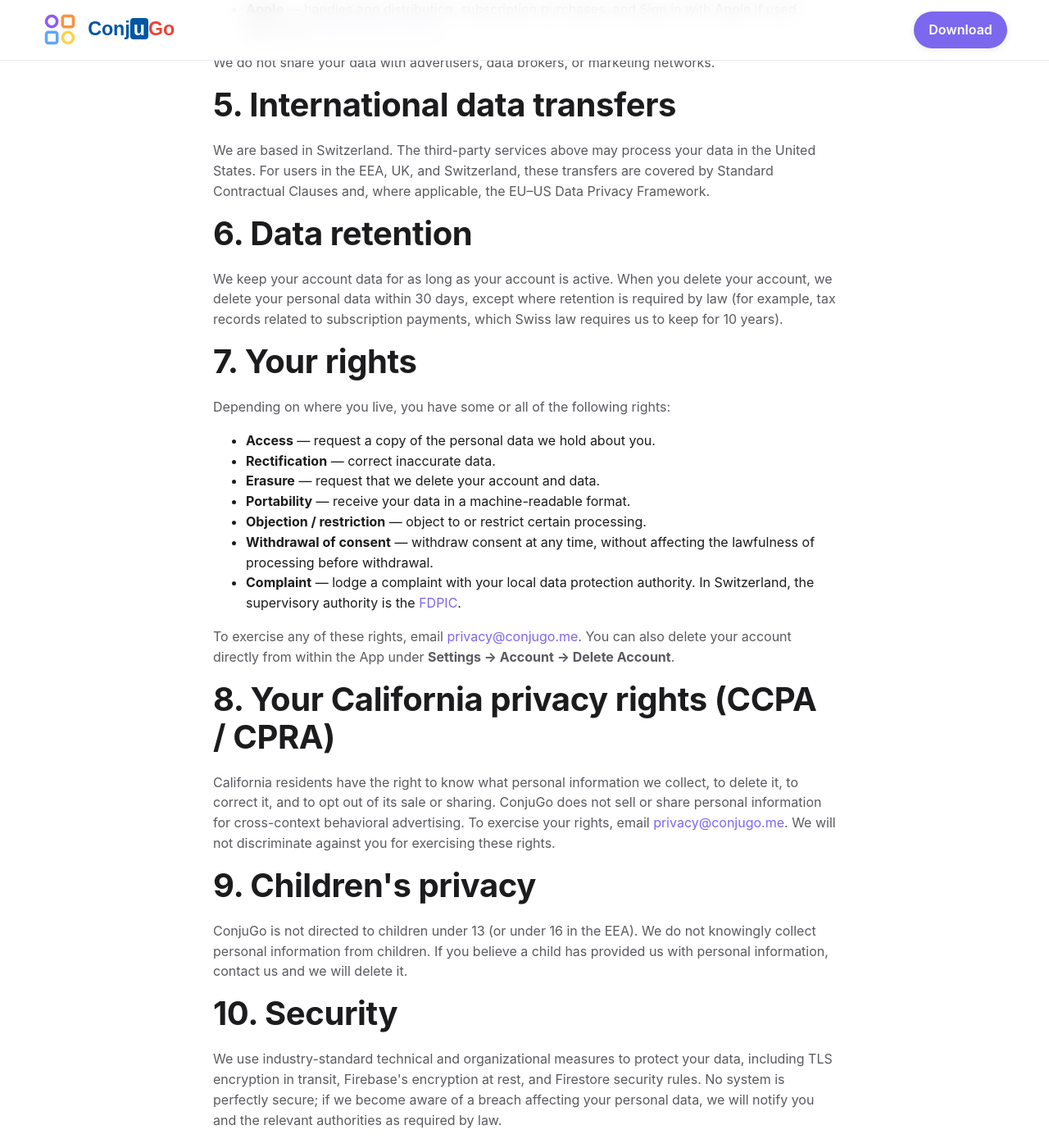
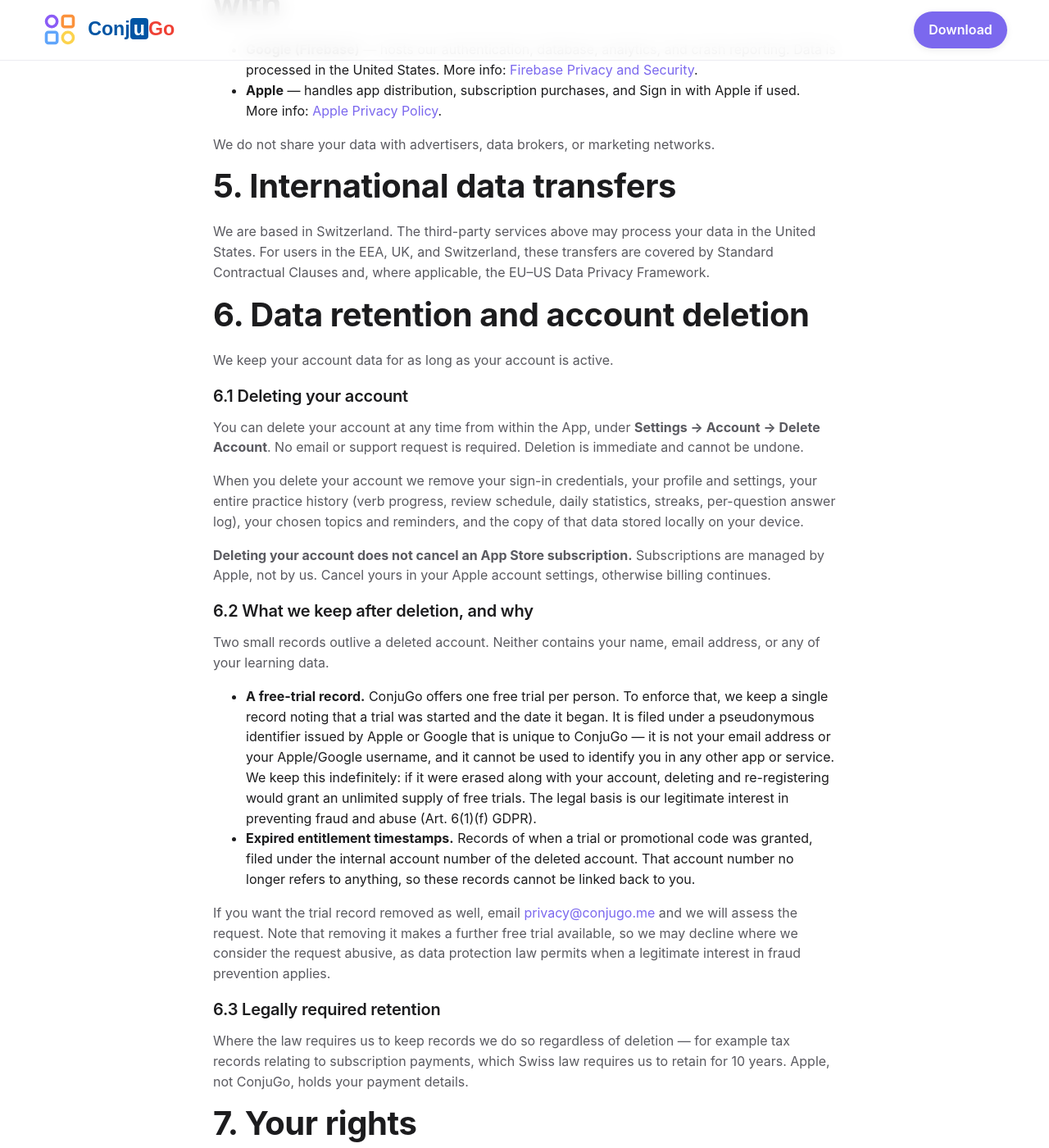
Before and after one commit to kovacik/conjugo.github.io, a Jekyll site: the page built from privacy.md, in a window 1280 px wide and 1400 px high, scrolled down 1977 px. Shown: the whole window at 82% size. Built offline with Jekyll 4.4.1, drawn with Linux system fonts in a browser that asks for light colours; some of the changed text lies outside the part shown.

Commit message:
Disclose trial-ledger retention and in-app account deletion
The app now offers in-app account deletion (App Store Guideline 5.1.1(v)) and
enforces one free trial per person via a record that deliberately outlives a
deleted account. Both need saying out loud.

privacy.md
  - 6.1 how to delete an account, what is removed, and that deletion does NOT
    cancel an App Store subscription
  - 6.2 what survives deletion and why: the pseudonymous Apple/Google provider
    identifier plus a first-trial date, kept indefinitely under legitimate
    interest in fraud prevention (Art. 6(1)(f) GDPR), and the orphaned
    entitlement timestamps; plus how to ask for the trial record to be removed
    and why we may decline
  - 1.1 names Sign in with Apple alongside Google, and the Apple relay address
  - 3 ties the retained record to the legitimate-interests basis

terms.md
  - 3.1 states the trial is one per person and that deleting an account does
    not make a further trial available

```diff
--- a/privacy.md
+++ b/privacy.md
@@ -20,7 +20,7 @@ permalink: /privacy/
 
 <h3>1.1 Information you provide</h3>
 <ul>
-  <li><strong>Account information</strong> — when you sign in with Google, we receive your email address, Google account identifier, and profile name.</li>
+  <li><strong>Account information</strong> — when you sign in with Google or with Apple, we receive your email address, a pseudonymous account identifier issued by that provider, and (where you allow it) your profile name. If you use Sign in with Apple and choose to hide your email, we only ever see Apple's relay address. The provider identifier is specific to ConjuGo and is retained after account deletion for the limited purpose described in section 6.2.</li>
   <li><strong>Onboarding preferences</strong> — your first name, self-assessed French level, chosen topics, weekly schedule, and reminder preferences.</li>
   <li><strong>Learning activity</strong> — which verbs and tenses you practice, your answers (correct and incorrect), streak data, and accuracy trends.</li>
   <li><strong>Support communications</strong> — if you email us, we retain the contents to respond and improve the Service.</li>
@@ -53,7 +53,7 @@ permalink: /privacy/
 <p>For users in the European Economic Area, the United Kingdom, and Switzerland, our legal bases are:</p>
 <ul>
   <li><strong>Performance of a contract</strong> — processing necessary to provide the Service you signed up for (account, progress tracking, subscription delivery).</li>
-  <li><strong>Legitimate interests</strong> — analytics and crash reporting to maintain and improve the Service, fraud prevention, and security.</li>
+  <li><strong>Legitimate interests</strong> — analytics and crash reporting to maintain and improve the Service, security, and fraud prevention (including the free-trial record described in section 6.2, which prevents the same person claiming repeated free trials).</li>
   <li><strong>Consent</strong> — push notifications (which you can revoke at any time in iOS Settings).</li>
   <li><strong>Legal obligation</strong> — where required to retain records for tax, accounting, or regulatory compliance.</li>
 </ul>
@@ -71,9 +71,32 @@ permalink: /privacy/
 
 <p>We are based in Switzerland. The third-party services above may process your data in the United States. For users in the EEA, UK, and Switzerland, these transfers are covered by Standard Contractual Clauses and, where applicable, the EU–US Data Privacy Framework.</p>
 
-<h2>6. Data retention</h2>
+<h2>6. Data retention and account deletion</h2>
 
-<p>We keep your account data for as long as your account is active. When you delete your account, we delete your personal data within 30 days, except where retention is required by law (for example, tax records related to subscription payments, which Swiss law requires us to keep for 10 years).</p>
+<p>We keep your account data for as long as your account is active.</p>
+
+<h3>6.1 Deleting your account</h3>
+
+<p>You can delete your account at any time from within the App, under <strong>Settings → Account → Delete Account</strong>. No email or support request is required. Deletion is immediate and cannot be undone.</p>
+
+<p>When you delete your account we remove your sign-in credentials, your profile and settings, your entire practice history (verb progress, review schedule, daily statistics, streaks, per-question answer log), your chosen topics and reminders, and the copy of that data stored locally on your device.</p>
+
+<p><strong>Deleting your account does not cancel an App Store subscription.</strong> Subscriptions are managed by Apple, not by us. Cancel yours in your Apple account settings, otherwise billing continues.</p>
+
+<h3>6.2 What we keep after deletion, and why</h3>
+
+<p>Two small records outlive a deleted account. Neither contains your name, email address, or any of your learning data.</p>
+
+<ul>
+  <li><strong>A free-trial record.</strong> ConjuGo offers one free trial per person. To enforce that, we keep a single record noting that a trial was started and the date it began. It is filed under a pseudonymous identifier issued by Apple or Google that is unique to ConjuGo — it is not your email address or your Apple/Google username, and it cannot be used to identify you in any other app or service. We keep this indefinitely: if it were erased along with your account, deleting and re-registering would grant an unlimited supply of free trials. The legal basis is our legitimate interest in preventing fraud and abuse (Art. 6(1)(f) GDPR).</li>
+  <li><strong>Expired entitlement timestamps.</strong> Records of when a trial or promotional code was granted, filed under the internal account number of the deleted account. That account number no longer refers to anything, so these records cannot be linked back to you.</li>
+</ul>
+
+<p>If you want the trial record removed as well, email <a href="mailto:privacy@conjugo.me">privacy@conjugo.me</a> and we will assess the request. Note that removing it makes a further free trial available, so we may decline where we consider the request abusive, as data protection law permits when a legitimate interest in fraud prevention applies.</p>
+
+<h3>6.3 Legally required retention</h3>
+
+<p>Where the law requires us to keep records we do so regardless of deletion — for example tax records relating to subscription payments, which Swiss law requires us to retain for 10 years. Apple, not ConjuGo, holds your payment details.</p>
 
 <h2>7. Your rights</h2>
 
```
Also changed, not shown: other parts of privacy.md (+1 -1 lines), terms.md (+3 -1 lines).
